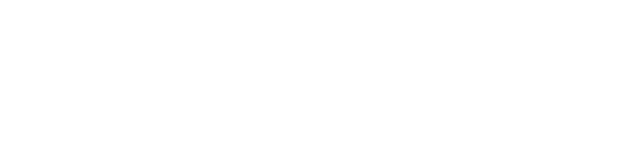
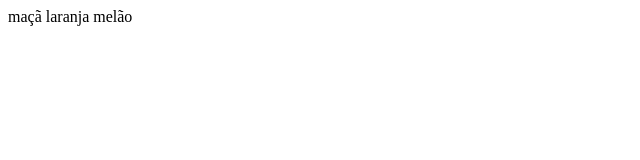
Before and after one commit to JoaoEduardoFLins/projeto3, a plain HTML site: page index.html in a window 1280 px wide. Shown: the whole page, without its empty margins (0-640 px from the left). Drawn offline with Linux system fonts and the light colour scheme.

Commit message:
Adicionadas novas frutas

```diff
--- a/index.html
+++ b/index.html
@@ -7,6 +7,8 @@
     <title>Document</title>
 </head>
 <body>
-
+    maçã
+    laranja
+    melão
 </body>
 </html>
```
